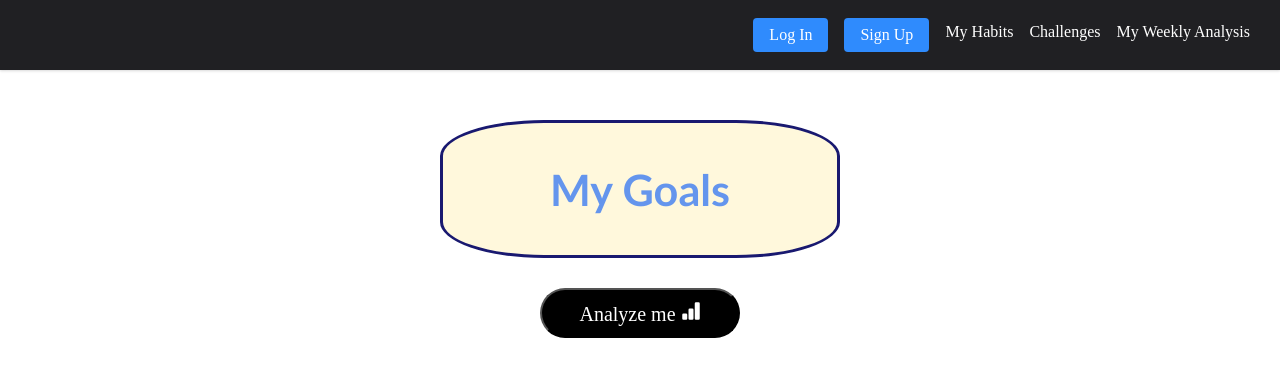
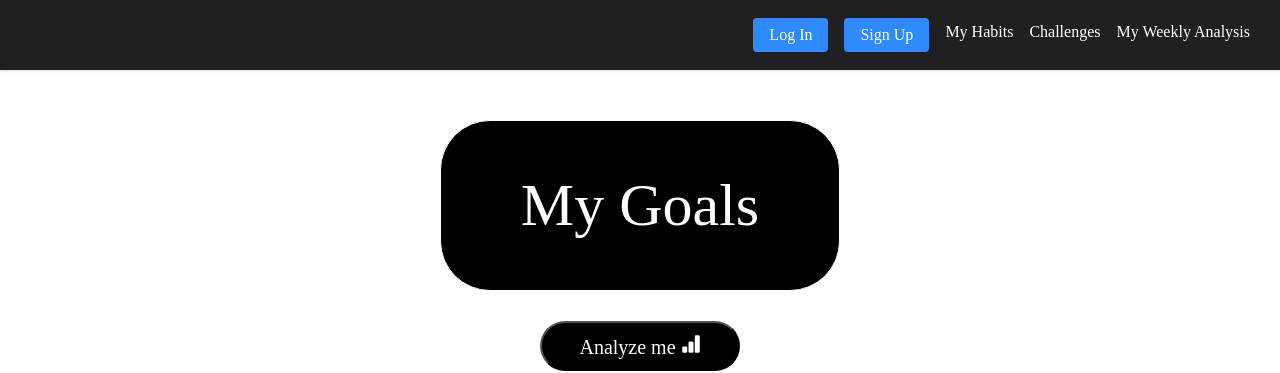
Before and after one commit to Shania810/dopamine-habit-client, a React (Create React App) app: page /habit in a window 1280 px wide. Shown: the top 373 px of the page. Built offline with nearby package versions, Linux system fonts and the light colour scheme; no server answers.

Commit message:
change common.js,Habit.js,MyHabits.js and api.utils.js

```diff
--- a/src/components/Habit.js
+++ b/src/components/Habit.js
@@ -34,9 +34,7 @@ const Habit = ({ habits, getHabit, condition }) => {
               key={habit._id}
               style={{
                 border: `9px solid ${randomColor(index)}`,
-                background: randomColor(index),
-                width: 500,
-                height: 400,
+                background: randomColor(index)
               }}
             >
               <HabitTitle>
--- a/src/components/commons.js
+++ b/src/components/commons.js
@@ -1,29 +1,6 @@
 import { Link } from "react-router-dom";
 import styled from "styled-components";
 
-// export const Nav = styled.nav`
-//   background-color: bisque;
-//   float: left;
-//   left:0;
-//   top:0;
-//   position:fixed;
-//   display: flex;
-//   flex-direction: column;
-//   align-items: center;
-//   height: 100vh;
-//   width: 140px;
-//   margin: 2px;
-// `
-// export const NavButton = styled(Link)`
-//   text-decoration: none;
-//   font-family: optima;
-//   border: 0.5px solid midnightblue;
-//   padding: 12px;
-//   margin: 13px;
-//   border-radius: 15%;
-//   color: cornflowerblue;
-//   background-color: cornsilk;
-// `
 export const Anchor = styled(Link)`
   text-decoration: none;
   padding: 6px;
@@ -69,21 +46,6 @@ export const Title = styled.h1`
   margin-top: 30px;
   letter-spacing: 3.5px;
 `;
-// export const SignupForm = styled.form`
-//   display: flex;
-//   flex-direction: column;
-//   align-items: center;
-// `
-// export const SignupInput = styled.input`
-//   height: 30px;
-//   width: 250px;
-//   border: 2px solid midnightblue;
-//   border-radius: 10%;
-//   background-color: blanchealmond;
-//   padding: 5px;
-//   margin: 10px;
-//   color: ${(props) => props.type || 'cornflowerblue'};
-// `
 
 export const Card = styled.div`
   display: flex;
@@ -106,18 +68,8 @@ export const RealButton = styled.button`
   border: 1px solid black;
   border-radius: 12%;
 `;
+
 export const SubTitle = styled.h1`
-  font-family: optima;
-  font-weight: light;
-  font-size: 2.7em;
-  border: 3px solid midnightblue;
-  border-radius: 26%;
-  padding: 40px;
-  color: cornflowerblue;
-  background-color: cornsilk;
-  width: 80%;
-`;
-/*export const SubTitle = styled.h1`
   font-size: 60px;
   border: 3px solid black;
   color:white;
@@ -127,7 +79,7 @@ export const SubTitle = styled.h1`
   border: 1px solid white;
   border-radius: 50px;
   font-weight: 10;
-`*/
+`
 export const ChallengeTitle = styled.h2`
   font-family: verdana;
   font-weight: normal;
@@ -199,16 +151,14 @@ export const Input = styled.input`
 export const HabitsCard = styled.div`
   display: flex;
   flex-wrap: wrap;
-  margin: 40px;
   width: 100%;
 `;
 export const HabitCard = styled.div`
   display: flex;
   flex-direction: column;
-  width: 300px;
-  height: 200px;
-  padding: 50px 20px;
-  margin: 5px;
+  padding:20px;
+  width:45%;
+  margin:10px;
   font-size: 30px;
   border-radius: 30px;
 `;
@@ -226,8 +176,7 @@ export const Habits = styled.div`
 export const HabitDescription = styled.div`
   color: white;
 `;
-export const User = styled.div``;
-export const UserCard = styled.div``;
+
 export const LoadingCard = styled.div`
   display: flex;
   align-items: center;
--- a/src/pages/MyHabits.js
+++ b/src/pages/MyHabits.js
@@ -15,6 +15,7 @@ export const MyHabits = () => {
   const [value, setValue] = useState(false);
   const [analyses, setAnalyses] = useState([]);
   let [showComponentDaily, setShowComponentDaily] = useState(false);
+
   const getHabit = async () => {
     try {
       const data = await Api.getHabits();
@@ -51,8 +52,7 @@ export const MyHabits = () => {
   const updateAnalysis = async () => {
     try {
       await Api.putAnalysis(analyses, {
-        updatedAt: new Date(),
-        duration: new Date(),
+        updatedAt: new Date()
       });
       setShowComponentDaily(false);
     } catch (error) {
@@ -107,21 +107,19 @@ export const MyHabits = () => {
         <ButtonDefault onClick={addAnalysis}>
           Analyze me <BsFillBarChartFill />
         </ButtonDefault>
-      ) : analyses[analyses.length - 1]?.duration > 0 ? (
+      ) : analyses[analyses.length - 1]?.duration ? (
         <h1>
           You have completed only {analyses[analyses.length - 1]?.duration}
-          {analyses[analyses.length - 1]?.duration === 1 ? " day" : " days"}
+          {analyses[analyses.length - 1]?.duration ? " day" : " days"}
         </h1>
       ) : (
         <h1>You can do anything!</h1>
       )}
-      {showComponentDaily === false && (
         <Habit
           habits={habits}
           getHabit={getHabit}
           condition={showButtonAddDeleteHabitAndAddAnalysis}
         />
-      )}
       {showButtonAddDeleteHabitAndAddAnalysis() === true && (
         <ButtonDefault onClick={() => setValue(!value)}>Add Goal</ButtonDefault>
       )}
--- a/src/utils/api.utils.js
+++ b/src/utils/api.utils.js
@@ -3,7 +3,7 @@ import axios from "axios";
 class Api {
   constructor() {
     this.api = axios.create({
-      baseURL: "https://localhost:6000/",
+      baseURL: "http://localhost:7000/",
     });
 
     this.api.interceptors.request.use(
```
